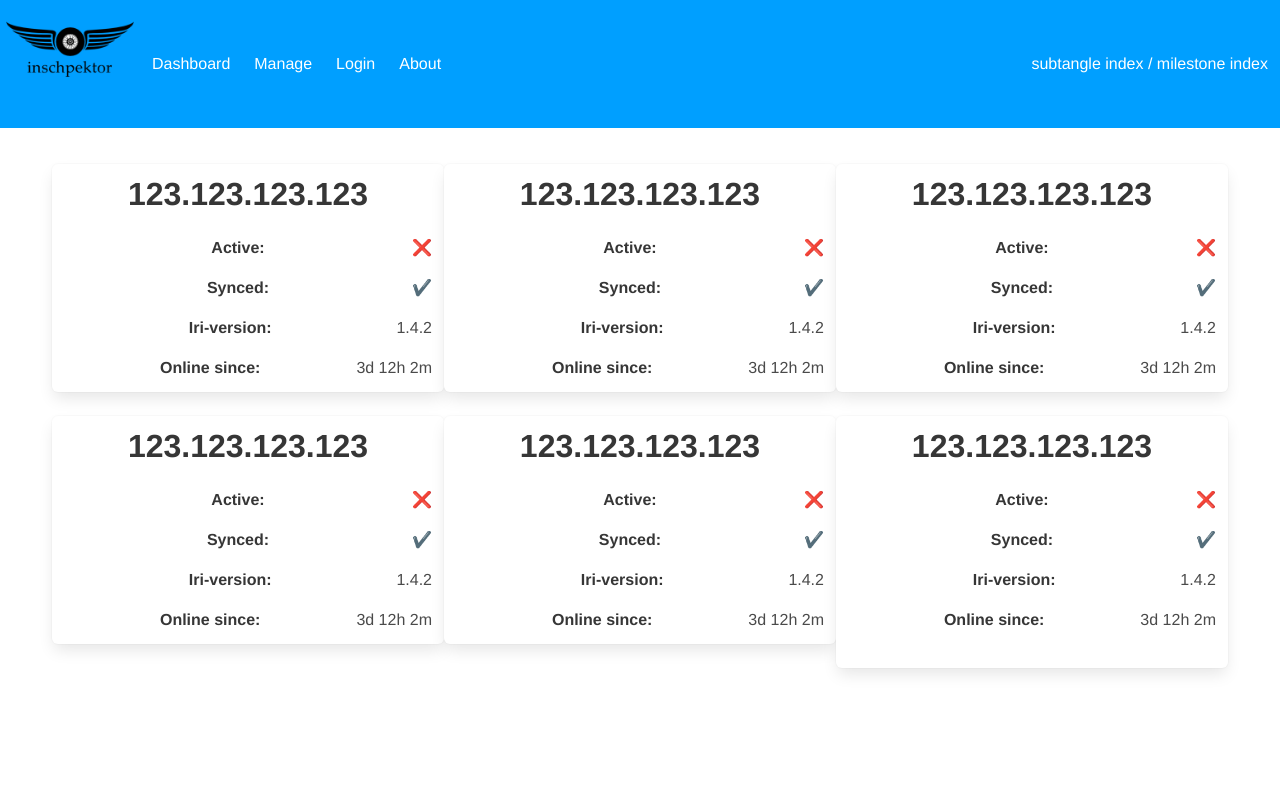
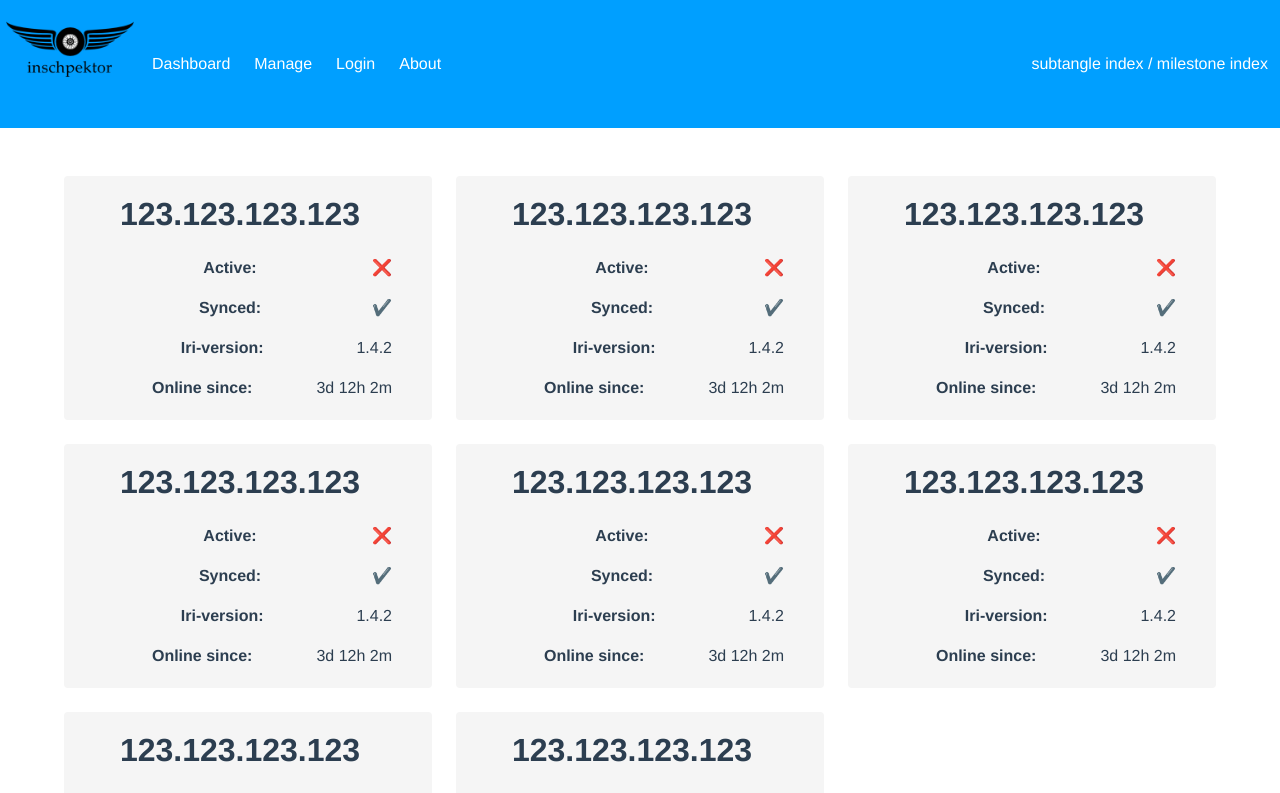
Before and after one commit to raphaellueckl/inschpektor, a Vue app: page / in a window 1280 px wide. Shown: the top 793 px of the page. Built offline with nearby package versions, Linux system fonts and the light colour scheme; sample sign-in values are in the browser's storage.

Commit message:
relayouting

```diff
--- a/src/App.vue
+++ b/src/App.vue
@@ -1,16 +1,9 @@
 <template>
   <div id="app">
-
-    <Menu />
-
-    <!--<section class="hero is-primary">-->
-      <!--<div class="hero-body">-->
-        <transition name="fade">
-          <router-view/>
-        </transition>
-      <!--</div>-->
-    <!--</section>-->
-
+    <Menu/>
+    <transition name="fade">
+      <router-view/>
+    </transition>
   </div>
 </template>
 
@@ -22,6 +15,11 @@
     name: 'app',
     components: {
       Menu
+    },
+    data() {
+      return {
+        neighbors: ['a', 'b', 'c', 'd', 'e', 'f', 'g', 'h', 'i', 'j', 'k'] // Length 11
+      }
     }
   };
 </script>
--- a/src/components/Dashboard.vue
+++ b/src/components/Dashboard.vue
@@ -2,15 +2,36 @@
   <section class="section">
     <div class="container">
 
-      <div class="columns is-multiline is-mobile">
-        <Neighbor class="column is-one-third" />
-        <Neighbor class="column is-one-third" />
-        <Neighbor class="column is-one-third" />
-        <Neighbor class="column is-one-third" />
-        <Neighbor class="column is-one-third" />
-        <Neighbor class="column is-one-third" />
+      <div class="tile is-ancestor">
+        <div class="tile is-vertical">
+          <div class="tile">
+
+            <div class="tile is-parent is-vertical">
+              <div v-for="(neighbor, index) in neighbors" v-if="index < neighbors.length / 3">
+                <Neighbor :id="index" />
+                <br>
+              </div>
             </div>
 
+            <div class="tile is-parent is-vertical">
+              <div v-for="(neighbor, index) in neighbors"
+                   v-if="index >= neighbors.length / 3 && index < neighbors.length * 2 / 3">
+                <Neighbor :id="index" />
+                <br>
+              </div>
+            </div>
+
+            <div class="tile is-parent is-vertical">
+              <div v-for="(neighbor, index) in neighbors"
+                   v-if="index >= neighbors.length * 2 / 3">
+                <Neighbor :id="index" />
+                <br>
+              </div>
+            </div>
+
+          </div>
+        </div>
+      </div>
     </div>
   </section>
 </template>
@@ -19,9 +40,14 @@
   import Neighbor from './Neighbor.vue'
 
   export default {
-  name: "Dashboard",
+    name: 'Dashboard',
     components: {
       Neighbor
+    },
+    data() {
+      return {
+        neighbors: ['a', 'b', 'c', 'd', 'e', 'f', 'g', 'h']
+      }
     }
   };
 </script>
--- a/src/components/Neighbor.vue
+++ b/src/components/Neighbor.vue
@@ -1,5 +1,6 @@
 <template>
-  <div class="box">
+  <!--<article class="tile is-child notification" :class="colors[id % colors.length]">-->
+  <article class="tile is-child notification" >
     <h1 class="title">123.123.123.123</h1>
     <div class="media-content">
       <div class="content">
@@ -17,13 +18,19 @@
         </p>
       </div>
     </div>
-  </div>
+  </article>
 </template>
 
 
 <script>
   export default {
-    name: 'Neighbor'
+    name: 'Neighbor',
+    props: ['id'],
+    data() {
+      return {
+        colors: ['is-primary', 'is-link', 'is-info', 'is-success', 'is-warning', 'is-danger']
+      }
+    }
   }
 </script>
 
@@ -32,8 +39,4 @@
   .align__right {
     float: right
   }
-  .box {
-    /*margin-right: 10px;*/
-    /*margin-left: 10px;*/
-  }
 </style>
--- a/src/router.js
+++ b/src/router.js
@@ -8,7 +8,7 @@ import NotFound from './components/NotFound.vue'
 
 Vue.use(Router);
 
-export default new Router({
+const router = new Router({
   mode: 'history',
   routes: [
     {
@@ -37,3 +37,14 @@ export default new Router({
     }
   ]
 })
+
+router.beforeEach((to, from, next) => {
+  const token = localStorage.getItem('token');
+  if (!token && to.path !== '/login') {
+    next('/login');
+  }
+  else next();
+});
+
+
+export default router;
```
Lines whose indentation alone changed are shown as unchanged.
